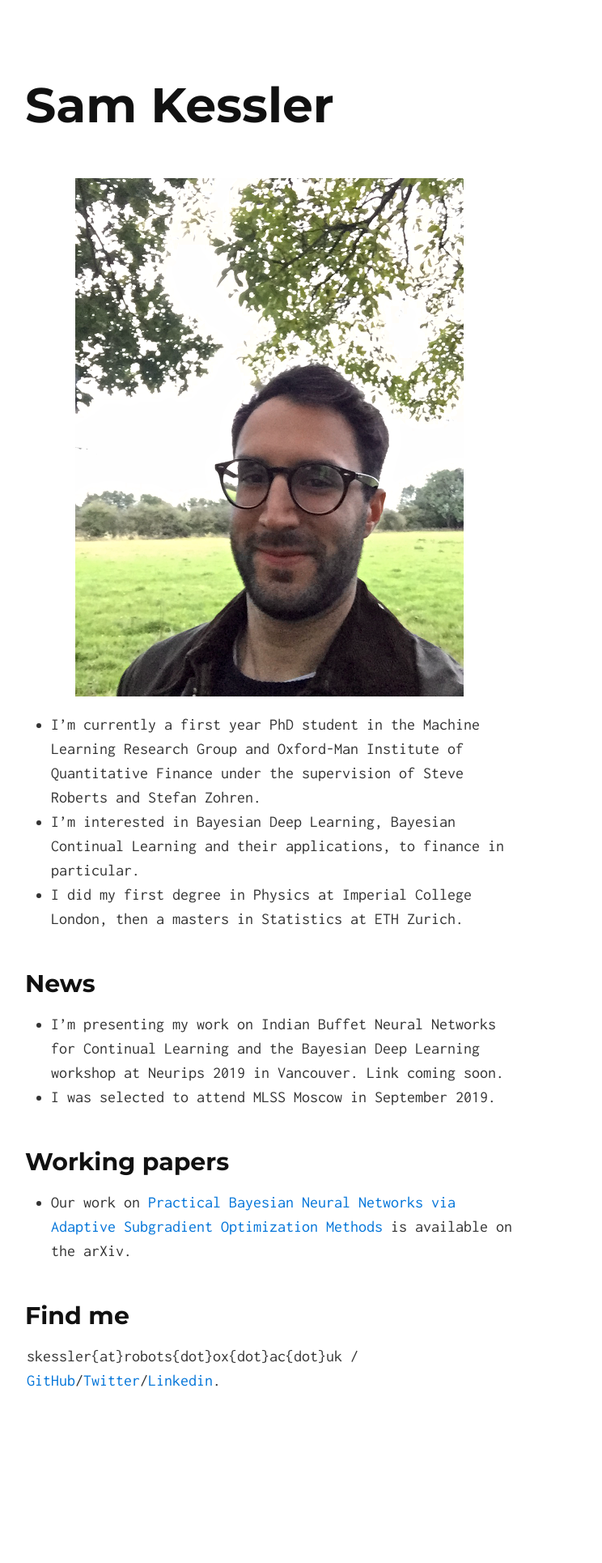
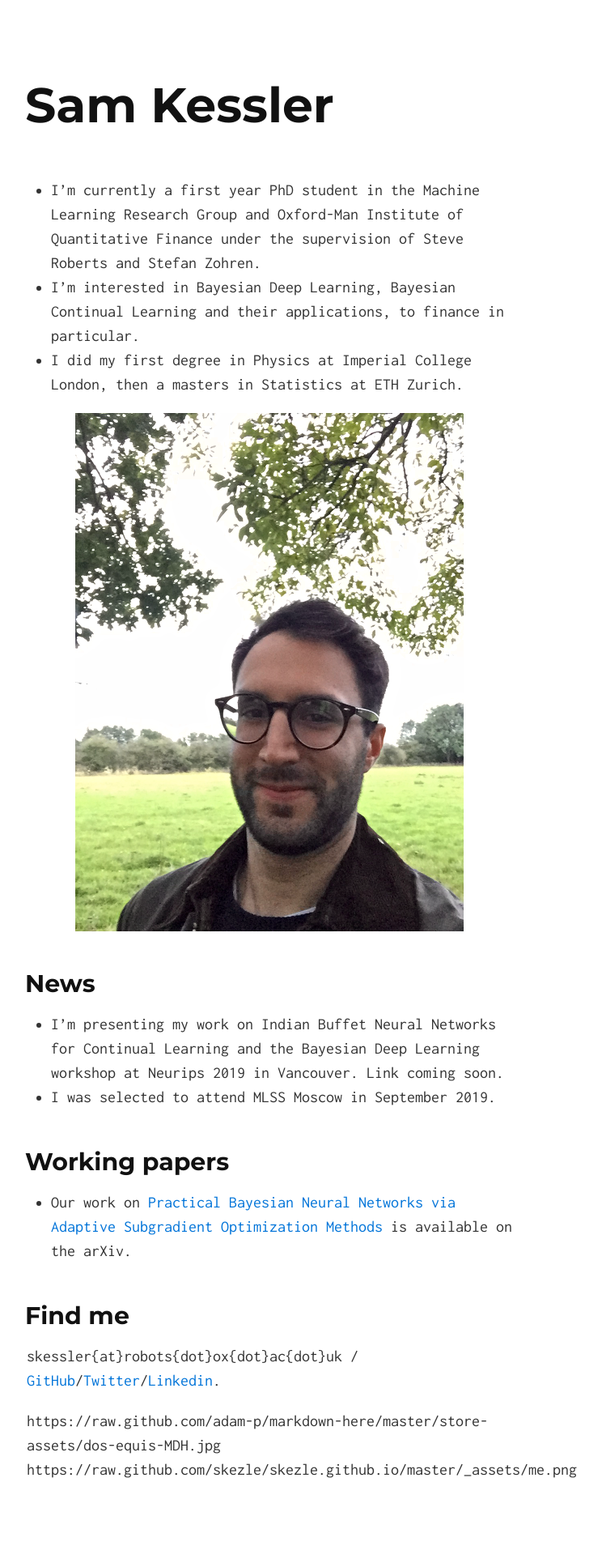
Before and after one commit to skezle/skezle.github.io, a Jekyll site: the page built from index.md, in a window 1280 px wide. Shown: the whole page at 81% size, without its empty margins (307-1051 px from the left). Built offline with Jekyll 4.4.1, drawn with Linux system fonts in a browser that asks for light colours; before the commit the page ends 1820 px from its top, so only the background shows below that.

Commit message:
updates link

```diff
--- a/index.md
+++ b/index.md
@@ -1,8 +1,6 @@
 ---
 layout: default
 ---
-
-![Sam Kessler](https://github.com/skezle/skezle.github.io/blob/master/_assets/me.png)
 
 * I'm currently a first year PhD student in the Machine Learning Research Group and
 Oxford-Man Institute of Quantitative Finance under the supervision of Steve Roberts
@@ -11,6 +9,8 @@ Oxford-Man Institute of Quantitative Finance under the supervision of Steve Robe
 applications, to finance in particular.
 * I did my first degree in Physics at Imperial College London, then a masters in
 Statistics at ETH Zurich.
+
+![Sam Kessler](https://raw.github.com/skezle/skezle.github.io/master/_assets/me.png "me")
 
 ## News
 
@@ -26,3 +26,7 @@ the arXiv.
 
 ## Find me
  skessler{at}robots{dot}ox{dot}ac{dot}uk / [GitHub](http://github.com/skezle)/[Twitter](http://twitter.com/SamKezz)/[Linkedin](https://uk.linkedin.com/pub/samuel-kessler/39/aa2/79).
+
+
+https://raw.github.com/adam-p/markdown-here/master/store-assets/dos-equis-MDH.jpg
+https://raw.github.com/skezle/skezle.github.io/master/_assets/me.png
```
